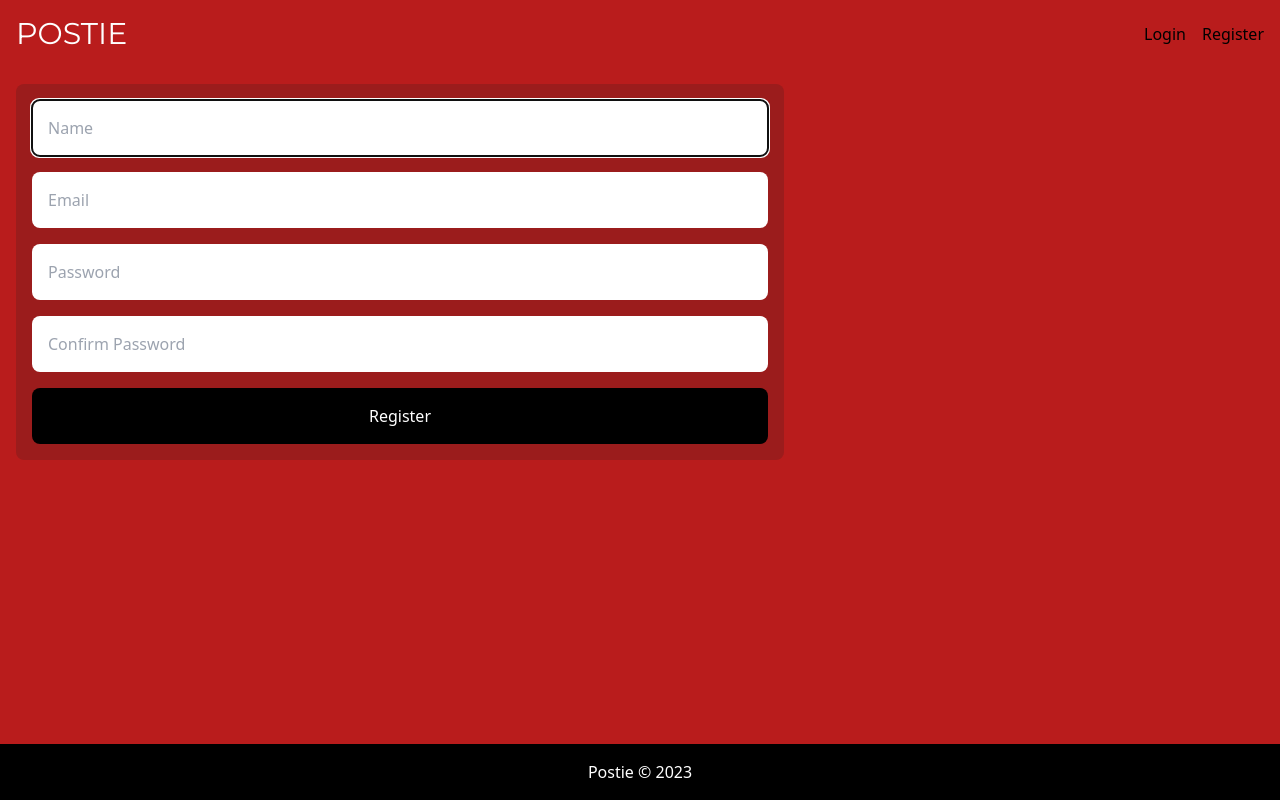
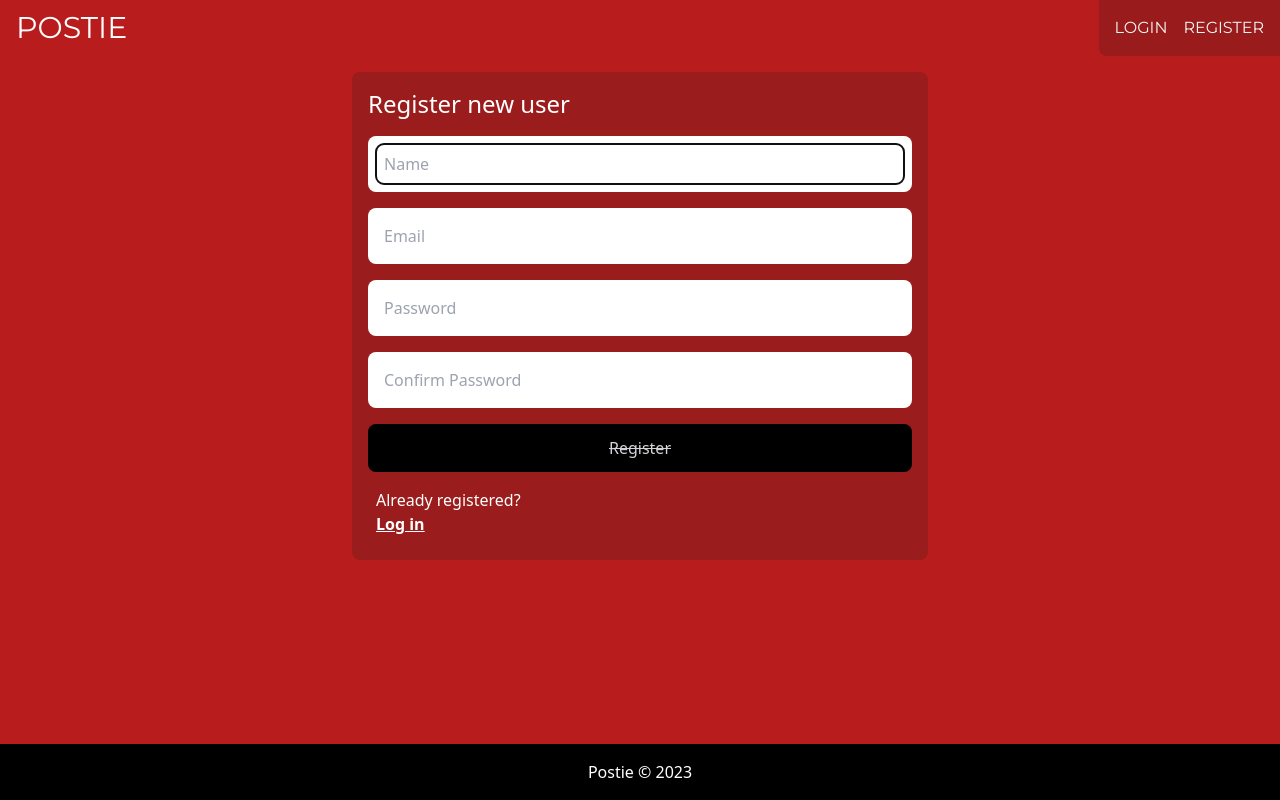
Before and after one commit to blair3003/postie, a React (Vite) app: page /register in a window 1280 px wide. Built offline with nearby package versions, Linux system fonts and the light colour scheme.

Commit message:
Register fin

```diff
--- a/src/components/Nav.jsx
+++ b/src/components/Nav.jsx
@@ -2,8 +2,8 @@ const Nav = ({ className }) => {
 
     return (
         <nav className={className}>
-            <a href="#">Login</a>
-            <a href="/register">Register</a>
+            <a href="#" className="hover:text-white">Login</a>
+            <a href="/register" className="hover:text-white">Register</a>
         </nav>
     )
 }
--- a/src/features/auth/Register.jsx
+++ b/src/features/auth/Register.jsx
@@ -1,5 +1,5 @@
 import { useRef, useEffect, useState } from 'react'
-import { AiOutlineClose, AiOutlineLoading3Quarters } from 'react-icons/ai'
+import { AiOutlineClose, AiOutlineCheck, AiOutlineLoading3Quarters, AiFillInfoCircle } from 'react-icons/ai'
 import { useApplicationContext } from '../../app/store'
 
 const Register = () => {
@@ -27,11 +27,9 @@ const Register = () => {
 
     const NAME_REGEX = /^[a-zA-Z][a-zA-Z0-9-_' ]{0,23}$/
     const EMAIL_REGEX = /^.+@.+\.[a-zA-Z]{2,}$/
-    const PASSWORD_REGEX = /^(?=.*[a-z])(?=.*[A-Z])(?=.*[0-9])(?=.*[!@#$%]).{8,24}$/
+    const PASSWORD_REGEX = /^(?=.*[a-z])(?=.*[A-Z])(?=.*[0-9])(?=.*[!"£$%^&*()-_=+{}[\]'@#~?/\\|,.<>]).{8,24}$/
 
-    const handleNameChange = e => setName(e.target.value)
-    const handleEmailChange = e => setEmail(e.target.value)
-    const handlePasswordChange = e => setPassword(e.target.value)
+
     const handleMatchChange = e => setMatch(e.target.value)
 
     const handleRegister = async e => {
@@ -74,59 +72,117 @@ const Register = () => {
     }, [error])
 
     return (
-        <form onSubmit={handleRegister} className="flex flex-col gap-4 max-w-3xl bg-red-900/50 p-4 rounded-lg text-black">
+        <section className="max-w-xl mx-auto bg-red-900/50 text-black p-4 rounded-lg">
+            <h1 className="text-2xl text-white mb-4">Register new user</h1>
+            <form onSubmit={handleRegister} className="flex flex-col gap-4">
 
-            {error ? <p ref={errorRef} className="bg-black text-white font-bold p-4" aria-live="assertive">Error!</p> : null}
+                {error ? <p ref={errorRef} className="bg-black text-white font-bold p-4 rounded-lg" aria-live="assertive">Error!</p> : null}
 
                 <label htmlFor="name" className="offscreen">Name:</label>
+
+                <div className="rounded-lg flex items-center justify-between bg-white p-2">
                     <input
                         type="text"
                         id="name"
                         placeholder="Name"
-                className="rounded-lg p-4"
+                        className="rounded-lg p-2 grow"
+                        autoComplete="off"
                         required
                         ref={nameRef}
                         value={name}
-                onChange={handleNameChange}
+                        onChange={e => setName(e.target.value)}
+                        onFocus={e => setNameFocus(true)}
+                        onBlur={e => setNameFocus(false)}
+                        aria-invalid={nameValid ? "false" : "true"}
+                        aria-describedby="name-description"
                     />
+                    {nameValid ? <AiOutlineCheck className="mx-2 text-green-700" /> :
+                     name ? <AiOutlineClose className="mx-2 text-red-700" /> : null}
+                </div>
+                {name && nameFocus && !nameValid ? <p id="name-description" className="bg-black p-2 rounded-lg text-white">
+                    <AiFillInfoCircle className="inline mb-1"/> Must begin with a letter. 23 chars max. No funny business please.
+                </p> : null }
 
                 <label htmlFor="email" className="offscreen">Email:</label>
+                <div className="rounded-lg flex items-center justify-between bg-white p-2">
                     <input
                         type="email"
                         id="email"
                         placeholder="Email"
-                className="rounded-lg p-4"
+                        className="rounded-lg p-2 grow"
+                        autoComplete="off"
                         required
                         value={email}
-                onChange={handleEmailChange}
+                        onChange={e => setEmail(e.target.value)}
+                        onFocus={e => setEmailFocus(true)}
+                        onBlur={e => setEmailFocus(false)}
+                        aria-invalid={emailValid ? "false" : "true"}
+                        aria-describedby="email-description"
                     />
+                    {emailValid ? <AiOutlineCheck className="mx-2 text-green-700" /> :
+                     email ? <AiOutlineClose className="mx-2 text-red-700" /> : null}
+                </div>
+                {email && emailFocus && !emailValid ? <p id="email-description" className="bg-black p-2 rounded-lg text-white">
+                    <AiFillInfoCircle className="inline mb-1"/> Must be an appropriate email.
+                </p> : null }
 
                 <label htmlFor="password" className="offscreen">Password:</label>
+                <div className="rounded-lg flex items-center justify-between bg-white p-2">
                     <input
                         type="password"
                         id="password"
                         placeholder="Password"
-                className="rounded-lg p-4"
+                        className="rounded-lg p-2 grow"
                         required
                         value={password}
-                onChange={handlePasswordChange}
+                        onChange={e => setPassword(e.target.value)}
+                        onFocus={e => setPasswordFocus(true)}
+                        onBlur={e => setPasswordFocus(false)}
+                        aria-invalid={passwordValid ? "false" : "true"}
+                        aria-describedby="password-description"
                     />
+                    {passwordValid ? <AiOutlineCheck className="mx-2 text-green-700" /> :
+                     password ? <AiOutlineClose className="mx-2 text-red-700" /> : null}
+                </div>
+                {password && passwordFocus && !passwordValid ? <p id="email-description" className="bg-black p-2 rounded-lg text-white">
+                    <AiFillInfoCircle className="inline mb-1"/> Stronger password required. 8 to 23 chars long.
+                </p> : null }
 
-            <label htmlFor="confirm" className="offscreen">Confirm Password:</label>
+                <label htmlFor="match" className="offscreen">Confirm Password:</label>
+                <div className="rounded-lg flex items-center justify-between bg-white p-2">
                     <input
                         type="password"
-                id="confirm"
+                        id="match"
                         placeholder="Confirm Password"
-                className="rounded-lg p-4"
+                        className="rounded-lg p-2 grow"
                         required
                         value={match}
-                onChange={handleMatchChange}
+                        onChange={e => setMatch(e.target.value)}
+                        onFocus={e => setMatchFocus(true)}
+                        onBlur={e => setMatchFocus(false)}
+                        aria-invalid={matchValid ? "false" : "true"}
+                        aria-describedby="match-description"
                     />
+                    {matchValid && match ? <AiOutlineCheck className="mx-2 text-green-700" /> :
+                    !matchValid && match ? <AiOutlineClose className="mx-2 text-red-700" /> : null}
+                </div>
+                {match && matchFocus && !matchValid ? <p id="email-description" className="bg-black p-2 rounded-lg text-white">
+                    <AiFillInfoCircle className="inline mb-1"/> Needs to match password.
+                </p> : null }
 
-            <button type="submit" className="p-4 bg-black hover:bg-yellow-500 text-white hover:text-black rounded-lg">
+                <button
+                    type="submit"
+                    className="p-4 bg-black hover:bg-yellow-500 text-white hover:text-black rounded-lg leading-none disabled:hover:bg-black disabled:hover:text-zinc-300 disabled:text-zinc-300 disabled:line-through"
+                    disabled={nameValid && emailValid && passwordValid && matchValid ? false : true}
+                >
                     {loading ? <AiOutlineLoading3Quarters className="mx-auto" /> : 'Register'}
                 </button>
             </form>
+
+            <p className="p-2 mt-2 text-white">Already registered? <br />
+            <a href="/login" className="underline font-bold">Log in</a></p>
+
+        </section>
     )
 }
 
--- a/src/features/posts/PostCreate.jsx
+++ b/src/features/posts/PostCreate.jsx
@@ -104,7 +104,7 @@ const PostCreate = () => {
                     </button>
                 </div>
             </div>
-            <button type="submit" disabled={loading} className="p-4 bg-black hover:bg-yellow-500 text-white hover:text-black rounded-lg">
+            <button type="submit" disabled={loading} className="p-4 bg-black hover:bg-yellow-500 text-white hover:text-black rounded-lg leading-none">
                 {loading ? <AiOutlineLoading3Quarters className="mx-auto" /> : "Post"}
             </button>
         </form>
--- a/src/layouts/Header.jsx
+++ b/src/layouts/Header.jsx
@@ -9,14 +9,14 @@ const Header = () => {
     const handleToggle = () => setToggle(toggle => toggle ? false : true)
 
     return (
-        <header className="bg-red-700 p-4 flex justify-between items-center relative">
+        <header className="bg-red-700 flex justify-between items-center relative">
             <Link to="/">
-                <span className="uppercase text-white text-3xl font-montserrat">Postie</span>
+                <span className="uppercase text-white text-3xl font-montserrat px-4">Postie</span>
             </Link>
-            <button onClick={handleToggle} className="md:hidden">
+            <button onClick={handleToggle} className="md:hidden text-zinc-100 hover:text-white bg-red-800 p-4 rounded-bl-lg">
                 {toggle ? <AiOutlineClose /> : <AiOutlineMenu />}
             </button>
-            <Nav className="hidden md:flex gap-4" />
+            <Nav className="hidden md:flex gap-4 text-zinc-100 bg-red-800 p-4 rounded-bl-lg font-montserrat uppercase" />
             {toggle ? <Nav className="md:hidden flex flex-col gap-4 absolute top-full left-0 bg-black text-white w-full p-4 rounded-b-lg menu-appear" /> : null}
         </header>
     )
```
Lines whose indentation alone changed are shown as unchanged.
